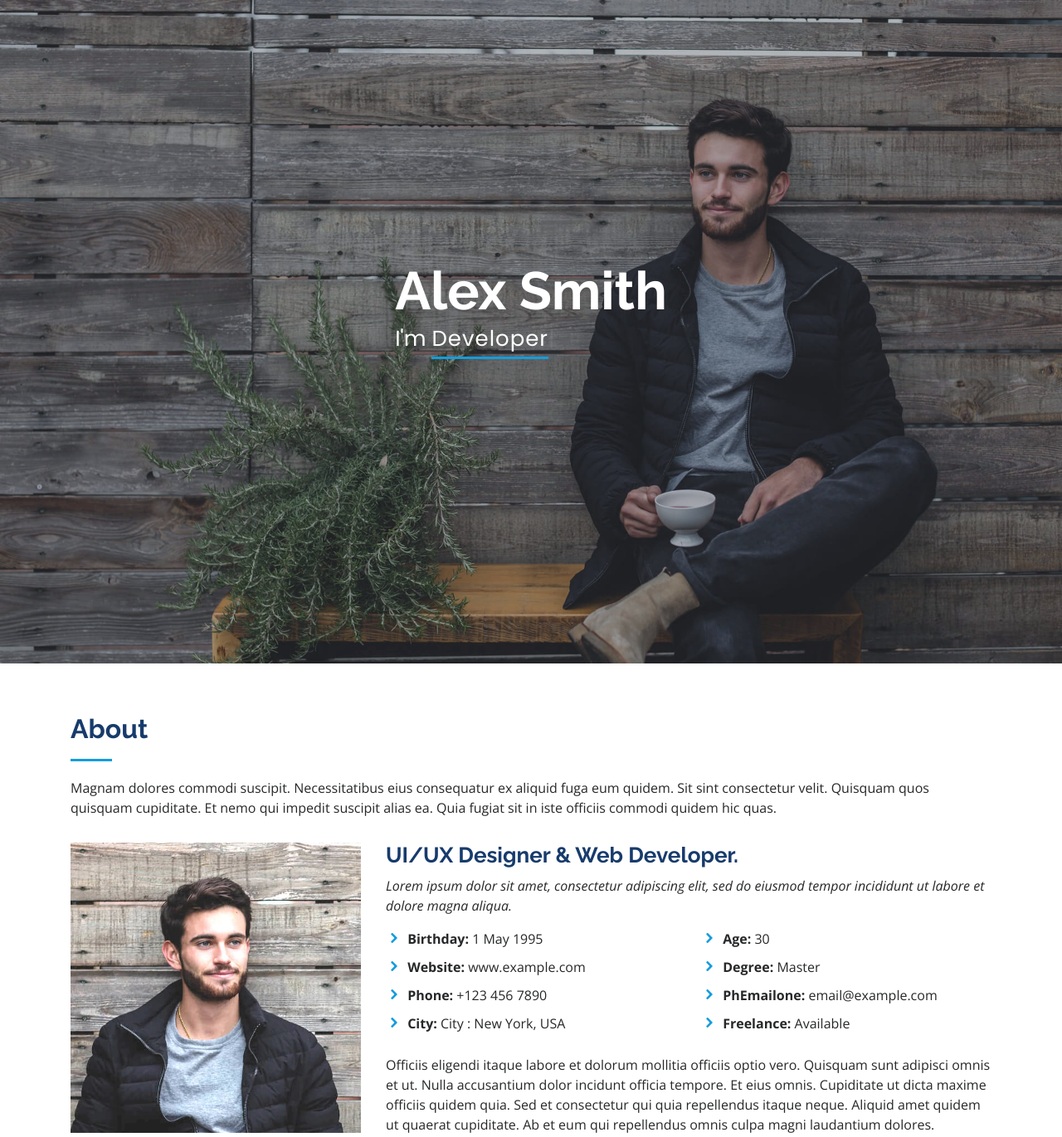
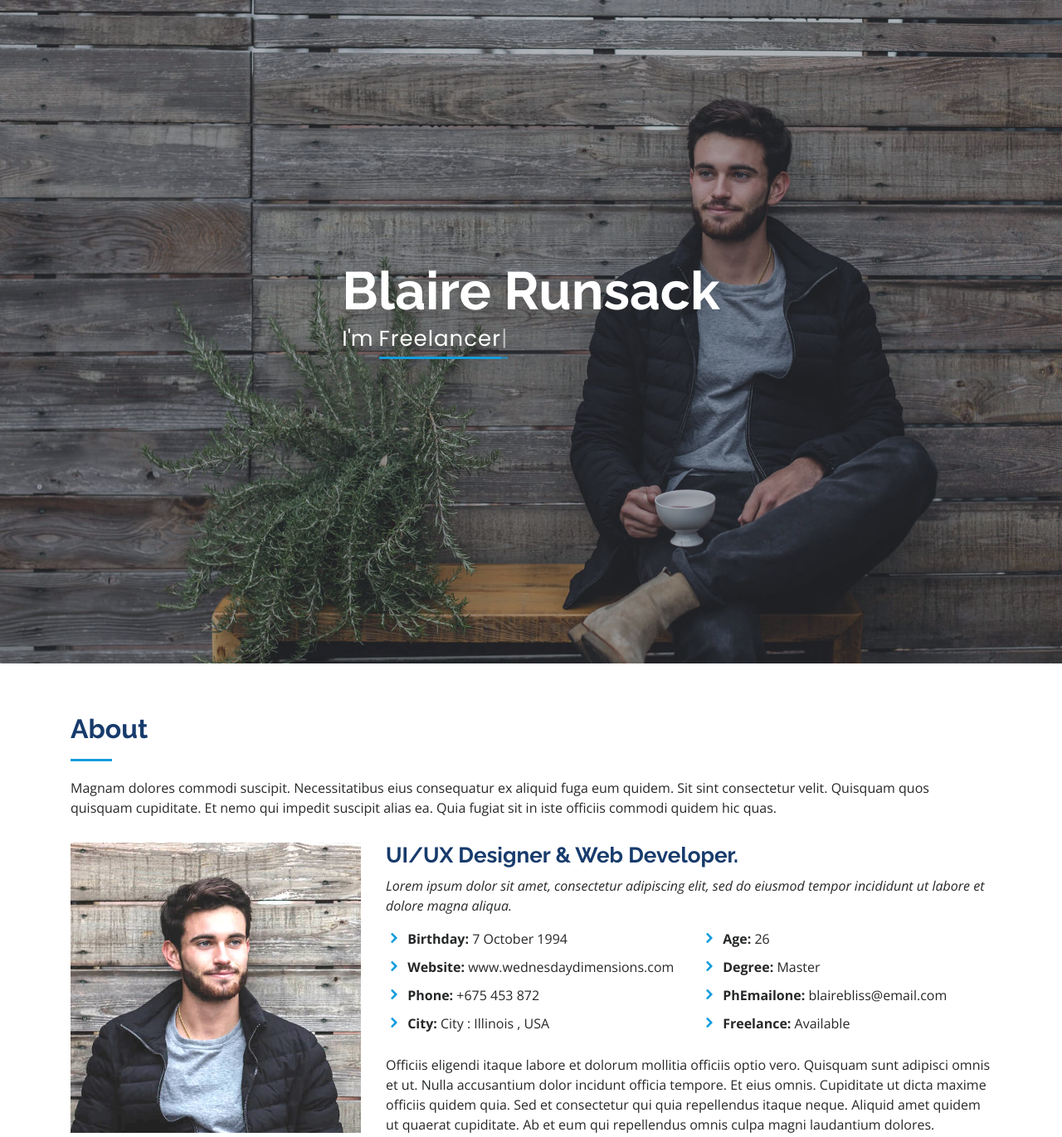
Before and after one commit to AUCASET/Code-Innovation-Series-Amity-Raipur, a plain HTML site: page index.html in a window 1280 px wide. Shown: the top 1371 px of the page at 83% size. Drawn offline with nearby package versions, Linux system fonts and the light colour scheme.

Commit message:
Update index.html

```diff
--- a/index.html
+++ b/index.html
@@ -8,7 +8,7 @@
   <title>Portfolio Design</title>
   <meta content="" name="description">
   <meta content="" name="keywords">
-  <meta name="author" content="Pratik Verma">
+  <meta name="author" content="Blaire Runsack">
   <meta name="author" content="IncubateIND">
 
   <!-- Favicons -->
@@ -36,8 +36,8 @@
   <!-- ======= Hero Section ======= -->
   <section id="hero" class="d-flex flex-column justify-content-center align-items-center">
     <div class="hero-container" data-aos="fade-in">
-      <h1>Alex Smith</h1>
-      <p>I'm <span class="typed" data-typed-items="Designer, Developer, Freelancer, Photographer"></span></p>
+      <h1>Blaire Runsack</h1>
+      <p>I'm <span class="typed" data-typed-items="Designer, Freelancer"></span></p>
     </div>
   </section><!-- End Hero -->
 
@@ -68,17 +68,17 @@
             <div class="row">
               <div class="col-lg-6">
                 <ul>
-                  <li><i class="icofont-rounded-right"></i> <strong>Birthday:</strong> 1 May 1995</li>
-                  <li><i class="icofont-rounded-right"></i> <strong>Website:</strong> www.example.com</li>
-                  <li><i class="icofont-rounded-right"></i> <strong>Phone:</strong> +123 456 7890</li>
-                  <li><i class="icofont-rounded-right"></i> <strong>City:</strong> City : New York, USA</li>
+                  <li><i class="icofont-rounded-right"></i> <strong>Birthday:</strong> 7 October 1994</li>
+                  <li><i class="icofont-rounded-right"></i> <strong>Website:</strong> www.wednesdaydimensions.com</li>
+                  <li><i class="icofont-rounded-right"></i> <strong>Phone:</strong> +675 453 872</li>
+                  <li><i class="icofont-rounded-right"></i> <strong>City:</strong> City : Illinois , USA</li>
                 </ul>
               </div>
               <div class="col-lg-6">
                 <ul>
-                  <li><i class="icofont-rounded-right"></i> <strong>Age:</strong> 30</li>
+                  <li><i class="icofont-rounded-right"></i> <strong>Age:</strong> 26 </li>
                   <li><i class="icofont-rounded-right"></i> <strong>Degree:</strong> Master</li>
-                  <li><i class="icofont-rounded-right"></i> <strong>PhEmailone:</strong> email@example.com</li>
+                  <li><i class="icofont-rounded-right"></i> <strong>PhEmailone:</strong> blairebliss@email.com</li>
                   <li><i class="icofont-rounded-right"></i> <strong>Freelance:</strong> Available</li>
                 </ul>
               </div>
@@ -136,7 +136,7 @@
             <div class="count-box">
               <i class="icofont-users-alt-5"></i>
               <span data-toggle="counter-up">15</span>
-              <p><strong>Hard Workers</strong> rerum asperiores dolor</p>
+              <p><strong>Smart workers</strong> rerum asperiores dolor</p>
             </div>
           </div>
 
@@ -205,7 +205,7 @@
             </div>
 
             <div class="progress">
-              <span class="skill">Photoshop <i class="val">55%</i></span>
+              <span class="skill"> Photoshop <i class="val">55%</i></span>
               <div class="progress-bar-wrap">
                 <div class="progress-bar" role="progressbar" aria-valuenow="55" aria-valuemin="0" aria-valuemax="100">
                 </div>
```
